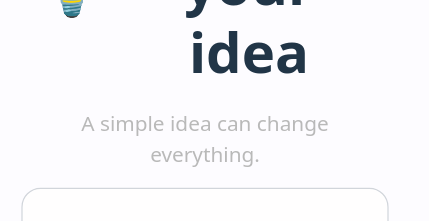
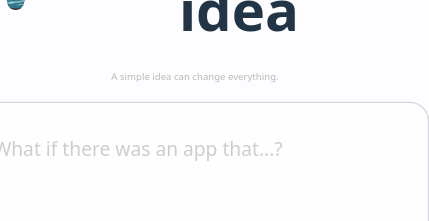
Before and after one commit to FranciscoAnnoni/dreamWriteShare, a React (Vite) app: page / in a window 390 px wide. Shown: the part 169-390 px from the top of the page, 429 px wide, since content can reach past the window. Built offline with nearby package versions, Linux system fonts and the light colour scheme; no server answers; the database is empty.

Commit message:
traing to make it responsive

```diff
--- a/src/base/littleText/littleText.css
+++ b/src/base/littleText/littleText.css
@@ -2,3 +2,25 @@
   color: var(--color-text-secondary);
   font-size: 1.3rem;
 }
+
+@media (max-width: 770px) {
+  .little-text {
+    font-size: 1rem;
+  }
+}
+@media (max-width: 600px) {
+  .little-text {
+    font-size: 0.8rem;
+  }
+}
+@media (max-width: 400px) {
+  .little-text {
+    font-size: 0.6rem;
+  }
+}
+@media (max-width: 200px) {
+  .little-text {
+    font-size: 0.4rem;
+  }
+}
+}
--- a/src/index.css
+++ b/src/index.css
@@ -190,3 +190,22 @@ h1 {
   padding: 2rem;
   text-align: center;
 }
+
+@media (max-width: 850px) {
+  #root {
+    max-width: 100vw;
+    margin: 0;
+    padding: 0;
+  }
+  .MuiBox-root {
+    margin-left: 0 !important;
+  }
+}
+
+@media (max-width: 850px) {
+  #root {
+    max-width: 100vw;
+    margin: 0;
+    padding: 0;
+  }
+}
```
Also changed, not shown: src/pages/shareYourIdea/components/TopIcons.css (deleted, +0 -60 lines), src/components/Loading/index.ts (deleted).
